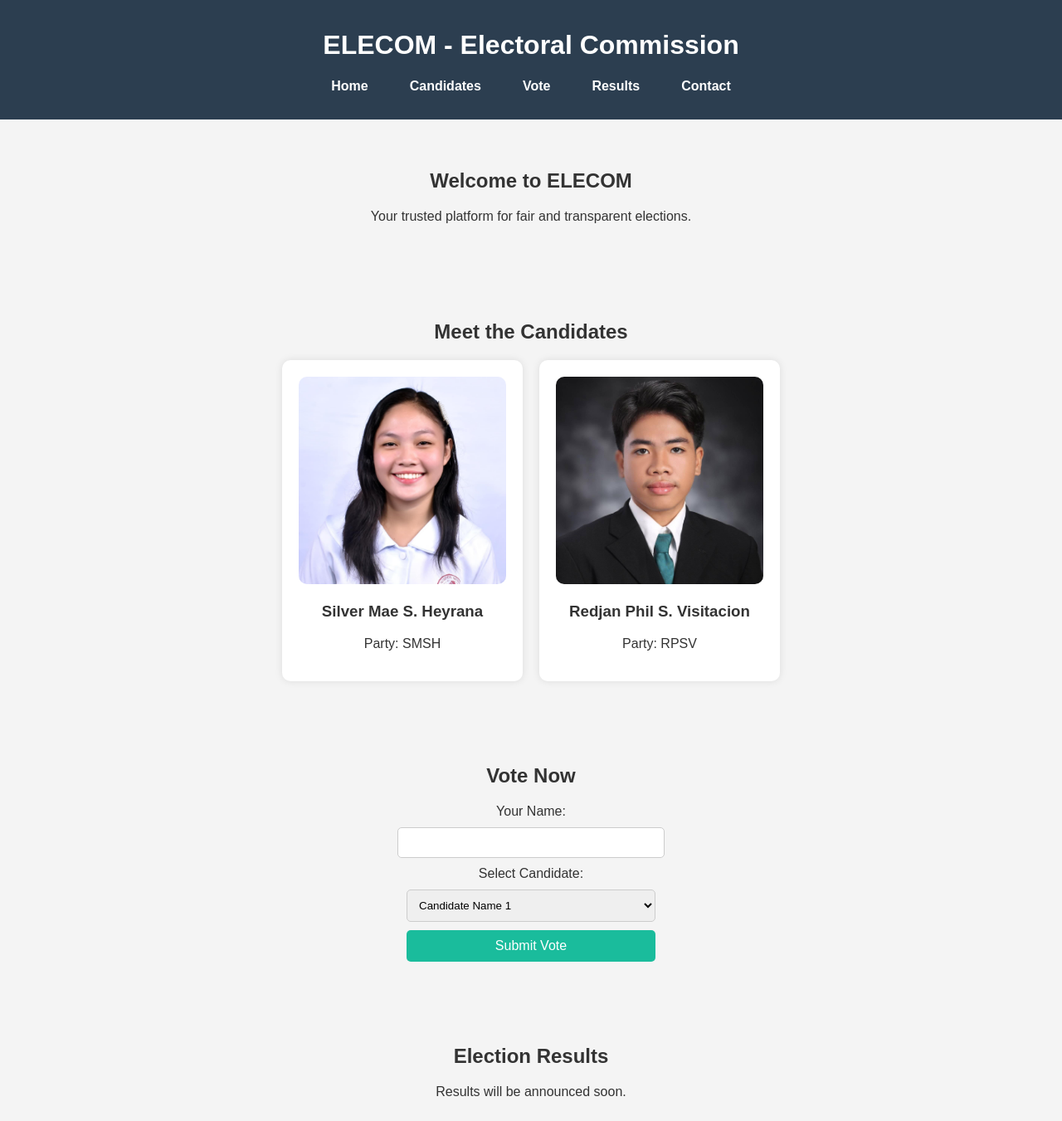
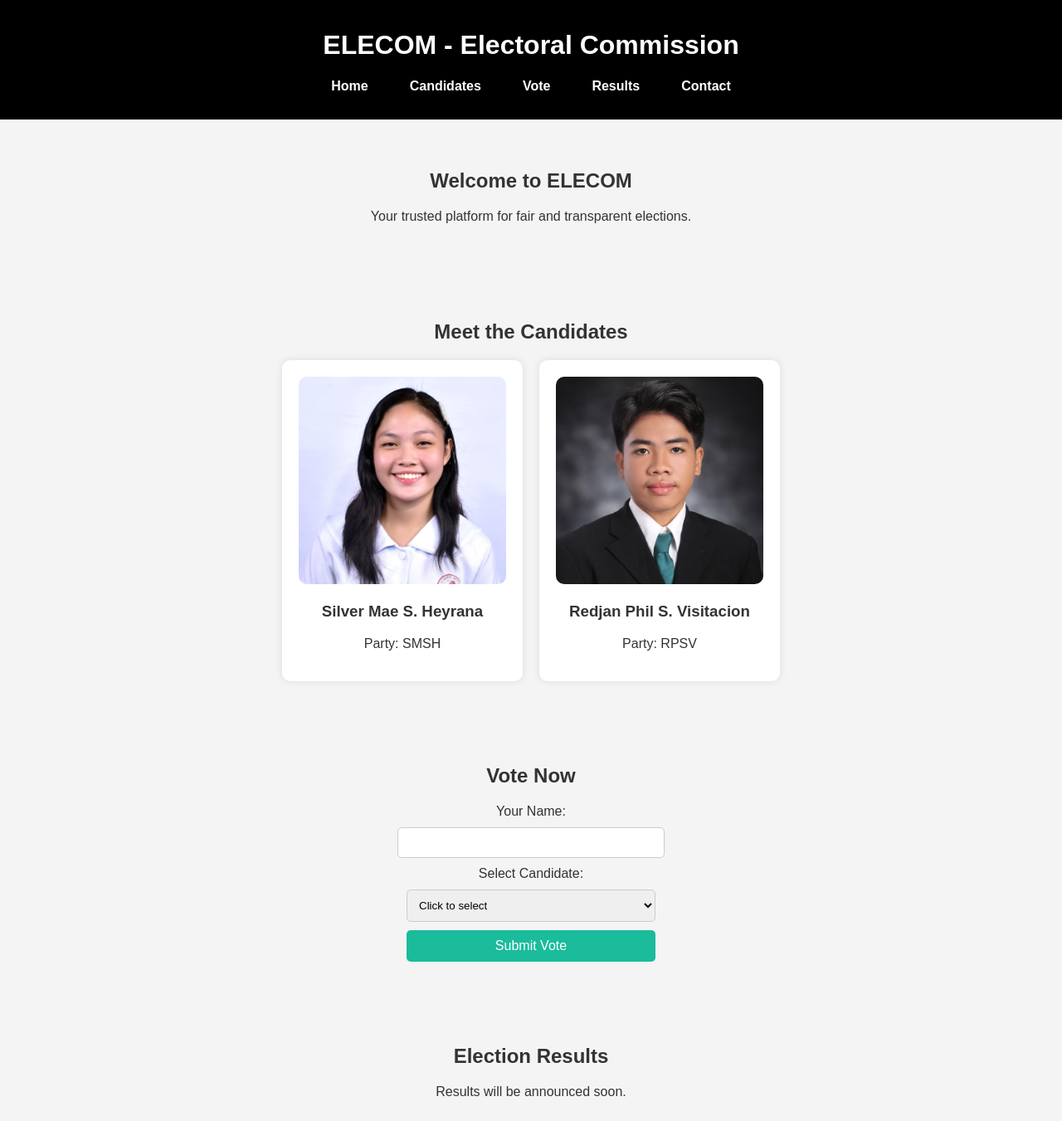
Before and after one commit to RedjanVisitacion/ELECOM, a PHP site: page /Elecom.html in a window 1280 px wide. Shown: the top 1351 px of the page at 83% size. Run offline with PHP 8.4, Linux system fonts and the light colour scheme.

Commit message:
I insert some codes

```diff
--- a/Elecom.html
+++ b/Elecom.html
@@ -49,8 +49,9 @@
             <input type="text" id="voter-name" required>
             <label for="candidate">Select Candidate:</label>
             <select id="candidate">
-                <option value="candidate1">Candidate Name 1</option>
-                <option value="candidate2">Candidate Name 2</option>
+                <option value="candidate0">Click to select</option>
+                <option value="candidate1">Silver Mae S. Heyrana</option>
+                <option value="candidate2">Redjan Phil S. Visitacion</option>
             </select>
             <button type="submit">Submit Vote</button>
         </form>
--- a/css/style.css
+++ b/css/style.css
@@ -4,10 +4,11 @@ body {
     padding: 0;
     background-color: #f4f4f4;
     color: #333;
+    scroll-behavior: smooth;
 }
 
 header {
-    background-color: #2c3e50;
+    background-color: #000000;
     color: white;
     padding: 15px 0;
     text-align: center;
```
